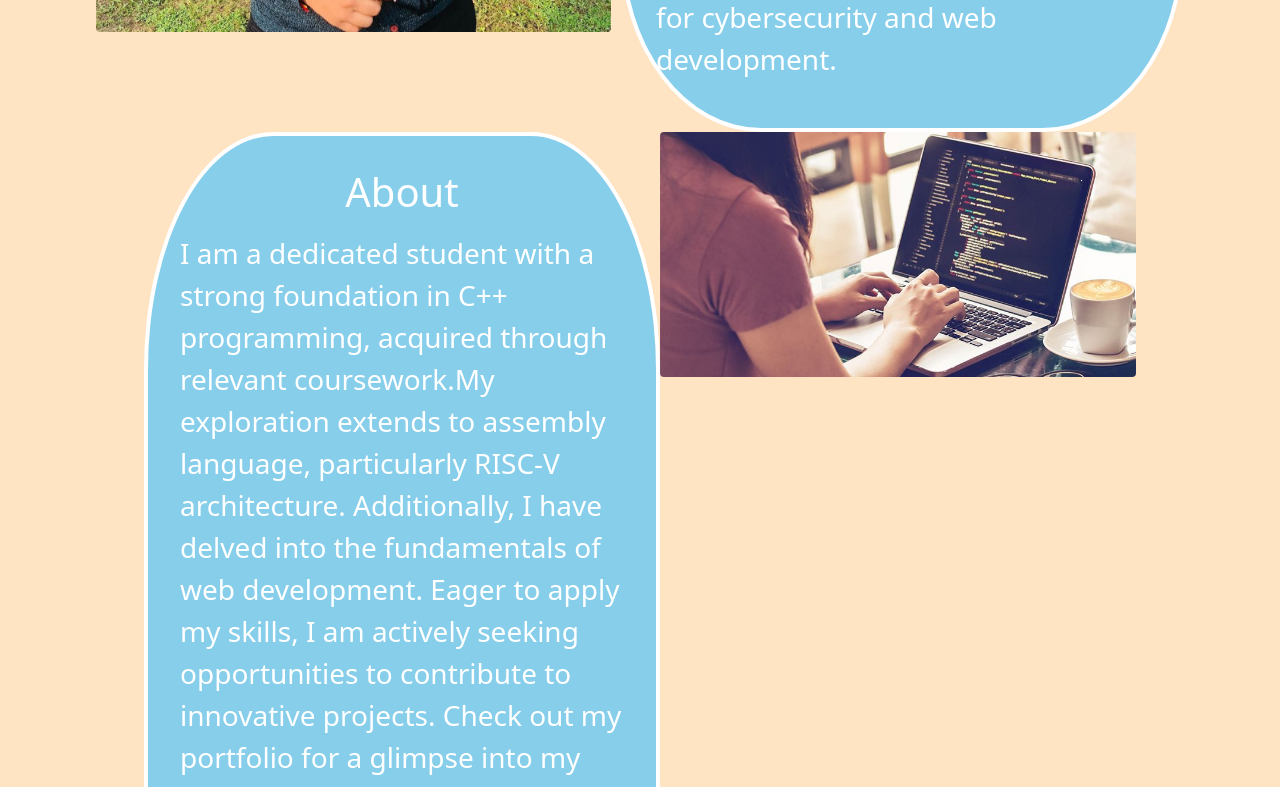
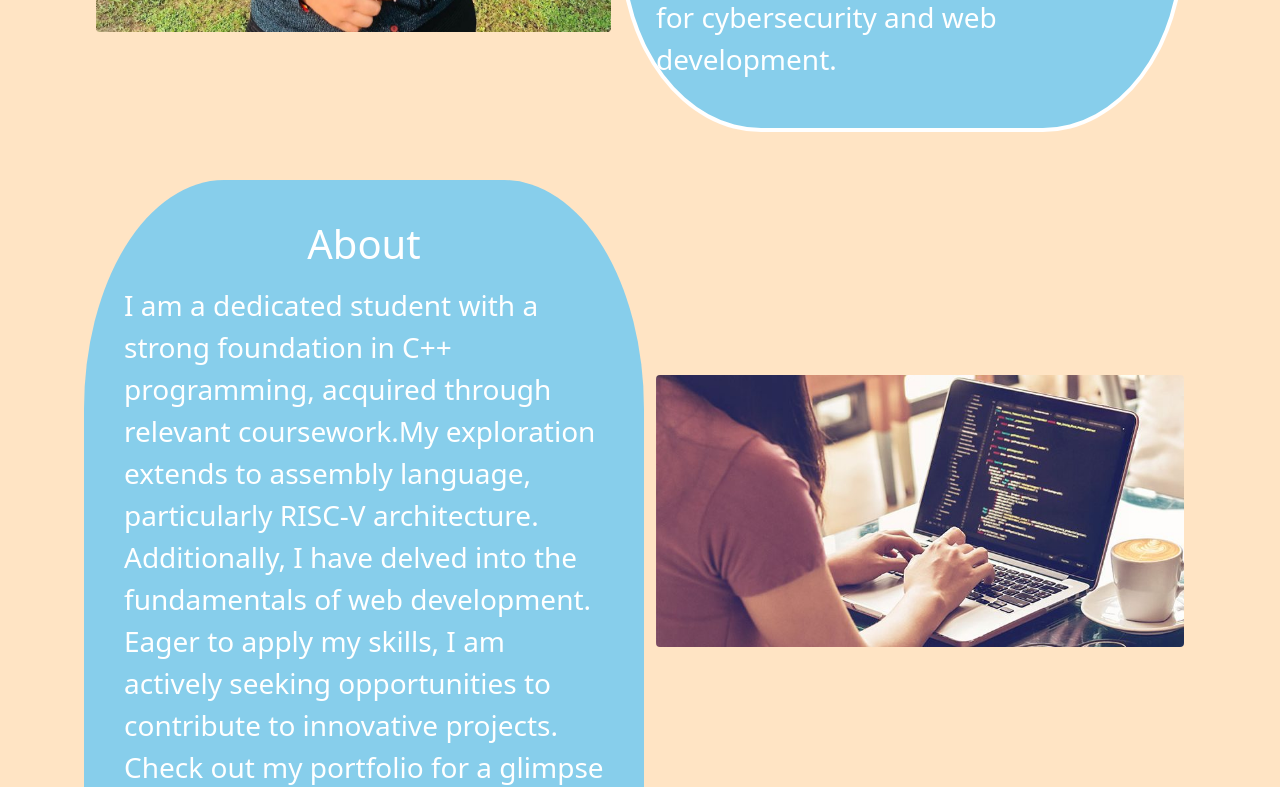
Before and after one commit to mkhunt/Miloni_Khunt, a plain HTML site: page index.html in a window 1280 px wide. Shown: the part 720-1507 px from the top of the page. Drawn offline with nearby package versions, Linux system fonts and the light colour scheme.

Commit message:
solved issue 7

```diff
--- a/index.html
+++ b/index.html
@@ -4,7 +4,7 @@
         <meta charset = "UTF-8">
         <meta http-equiv=" X-UA-Compatible" content="IE=edge">
         <meta name="viewport" content="width=device-width, initial-scale=1.0">
-
+        <link rel = "shortcut icon " type=" image/png" href=" img/favicon.png">
         <!-- bootstrap dependency-->
         <title> My Personal Profile </title>
         <link rel = "stylesheet" href="./style.css"/>
@@ -37,8 +37,8 @@
               <div class="collapse navbar-collapse justify-content-end" id="navbarNavAltMarkup">
                 <div class="navbar-nav">
                   <a class="nav-link text-white px-3 mx-3 active" aria-current="page" href="#home">Home</a>
-                  <a class="nav-link text-white px-3 mx-3" href="#">GitHub</a>
                   <a class="nav-link text-white px-3 mx-3" href="#About">About</a>
+                  <a class="nav-link text-white px-3 mx-3" href="#GitHub">GitHub</a>
                   <a class="nav-link text-white px-3 mx-3 " aria-disabled="true">Contact</a>
                   <a class="nav-link text-white px-3 mx-3 " aria-disabled="true">Resume</a>
                 </div>
@@ -61,18 +61,17 @@
           </div>
 
         <!-- About -->
-        <div class="container-fluid px-5 border-0 " id="About">
-            <div class="row g-0 px-5">
-
-              <div class="col fs-3 p-3 text-white theme_color border border-4 border-white" style="border-radius: 25%;">
-                <div class="card-body">
+        <div class="container-fluid px-5 border-0 mt-5 " id="About">
+            <div class="row">
+              <div class="col fs-3 p-3 text-white theme_color border border-0 border-white" style="border-radius: 25%;">
+                <div class="card-body m-lg-2">
                   <h5 class="card-title text-center h1">About</h5>
                   <p class="card-text my-3">
                     I am a dedicated student with a strong foundation in C++ programming, acquired through relevant coursework.My exploration extends to assembly language, particularly RISC-V architecture. Additionally, I have delved into the fundamentals of web development. Eager to apply my skills, I am actively seeking opportunities to contribute to innovative projects. Check out my portfolio for a glimpse into my coding ventures. Open to collaboration and new challenges, I am excited about the endless possibilities in the programming realm. Let's connect and explore together!</p>
               </div>
             </div>
-            <div class="col">
-                <img src="img/programmer.jpg" class="img-fluid rounded" style="max-height: 80vh;" alt="...">
+            <div class="col text-end">
+                <img src="img/programmer.jpg" class="img-fluid rounded custom-margin " style="max-height: 80vh;" alt="programmer">
               </div>
           </div>
 
--- a/style.css
+++ b/style.css
@@ -0,0 +1,4 @@
+.custom-margin
+{
+    margin-top: 195px;
+}
```
Also changed, not shown: img/wireframe1.png (added), img/wireframe2.png (added), 1 other file.
